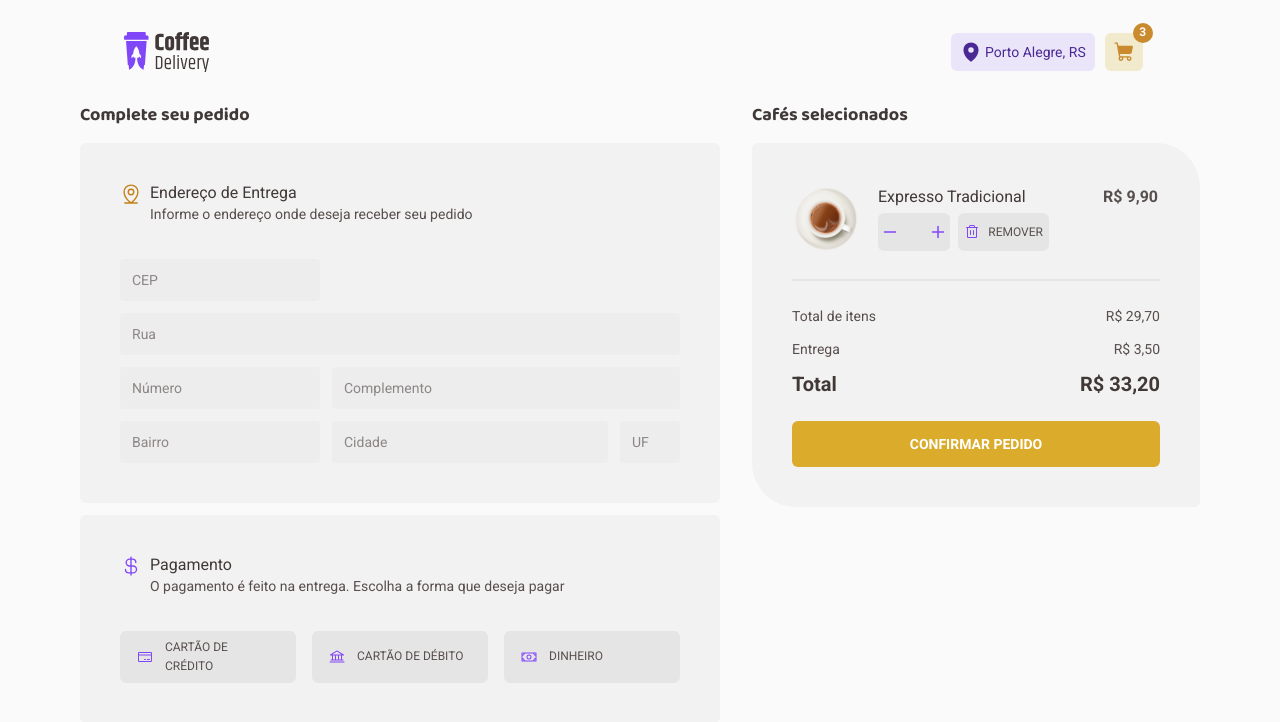
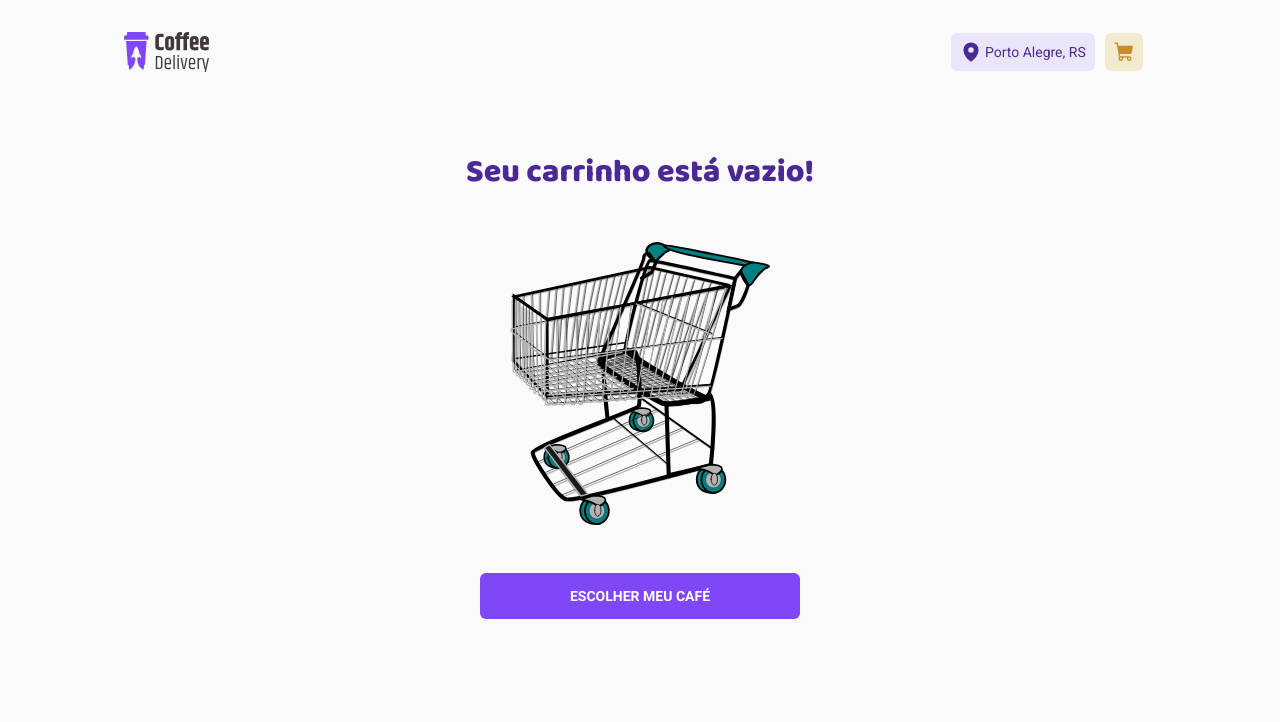
Before and after one commit to h3zord/coffee-delivery, a React (Vite) app: page /checkout in a window 1280 px wide. Shown: the top 722 px of the page. Built offline with nearby package versions, Linux system fonts and the light colour scheme; the HTML template or start-up script is replaced by a standard one.

Commit message:
feat: adding selected coffee

```diff
--- a/src/components/Header/index.tsx
+++ b/src/components/Header/index.tsx
@@ -2,8 +2,16 @@ import { NavLink } from 'react-router-dom'
 import { HeaderContainer } from './style'
 import { MapPin, ShoppingCart } from '@phosphor-icons/react'
 import coffeeDeliveryLogo from '../../assets/logo.svg'
+import { useContext } from 'react'
+import { OrderContext } from '../../contexts/OrderContext'
 
 export function Header() {
+  const { coffeeListOrder } = useContext(OrderContext)
+
+  const coffeeQuantity = coffeeListOrder.reduce((acc, curr) => {
+    return (acc += curr.quantity)
+  }, 0)
+
   return (
     <HeaderContainer>
       <img src={coffeeDeliveryLogo} alt="" />
@@ -14,7 +22,10 @@ export function Header() {
           <NavLink to={'/checkout'} title="Redirect to checkout">
             <div className="cart-button">
               <ShoppingCart size="22" weight="fill" color="#C47F17" />
-              <div className="counter-coffee">3</div>
+
+              {coffeeListOrder.length > 0 && (
+                <div className="counter-coffee">{coffeeQuantity}</div>
+              )}
             </div>
           </NavLink>
         </nav>
--- a/src/contexts/OrderContext.tsx
+++ b/src/contexts/OrderContext.tsx
@@ -1,11 +1,11 @@
 import { createContext, useReducer } from 'react'
+import { coffeeListOrderReducer } from '../reducers/coffeeListOrder'
+import { addCoffeeToCartAction } from '../reducers/actions'
 import {
   IDataCoffeeCart,
   IOrderContextProviderProps,
   IOrderContextType,
 } from '../interfaces'
-import { coffeeListOrderReducer } from '../reducers/coffeeListOrder'
-import { addCoffeeToCartAction } from '../reducers/actions'
 
 export const OrderContext = createContext({} as IOrderContextType)
 
@@ -17,7 +17,7 @@ export function OrderContextProvider({ children }: IOrderContextProviderProps) {
   }
 
   return (
-    <OrderContext.Provider value={{ addCoffeeToCart }}>
+    <OrderContext.Provider value={{ coffeeListOrder, addCoffeeToCart }}>
       {children}
     </OrderContext.Provider>
   )
--- a/src/interfaces/index.ts
+++ b/src/interfaces/index.ts
@@ -9,6 +9,7 @@ export interface IDataCoffeeCart {
 }
 
 export interface IOrderContextType {
+  coffeeListOrder: IDataCoffeeCart[]
   addCoffeeToCart: (newCoffee: IDataCoffeeCart) => void
 }
 
--- a/src/pages/Checkout/components/SelectedCoffee/index.tsx
+++ b/src/pages/Checkout/components/SelectedCoffee/index.tsx
@@ -1,3 +1,8 @@
+import { useContext } from 'react'
+import { ProductQuantity } from '../../../../components/ProductQuantity'
+import { Trash } from '@phosphor-icons/react'
+import { NavLink } from 'react-router-dom'
+import { OrderContext } from '../../../../contexts/OrderContext'
 import {
   BoughtCoffeContent,
   ConfirmButton,
@@ -5,23 +10,23 @@ import {
   SelectedCoffeeContent,
   TotalPriceContent,
 } from './style'
-import coffee from '../../../../assets/chocolate-quente.svg'
-import { ProductQuantity } from '../../../../components/ProductQuantity'
-import { Trash } from '@phosphor-icons/react'
-import { NavLink } from 'react-router-dom'
 
 export function SelectedCoffee() {
+  const { coffeeListOrder } = useContext(OrderContext)
+
   return (
     <SelectedCoffeeContainer>
       <h6>Cafés selecionados</h6>
       <SelectedCoffeeContent>
-        <BoughtCoffeContent>
+        {coffeeListOrder.map((coffee) => (
+          <>
+            <BoughtCoffeContent key={coffee.id}>
               <div>
-            <img src={coffee} alt="" />
+                <img src={coffee.thumbnail} alt="" />
                 <div>
-              <p>Expresso Tradicional</p>
+                  <p>{coffee.name}</p>
                   <div>
-                <ProductQuantity />
+                    <ProductQuantity coffeeQuantity={coffee.quantity} />
                     <button className="remove-button">
                       <Trash size="16" color="#8047f8" />
                       REMOVER
@@ -29,9 +34,16 @@ export function SelectedCoffee() {
                   </div>
                 </div>
               </div>
-          <span>R$ 9,90</span>
+              <span>
+                {`R$ ${(coffee.price * coffee.quantity)
+                  .toFixed(2)
+                  .replace('.', ',')}`}
+              </span>
             </BoughtCoffeContent>
             <hr />
+          </>
+        ))}
+
         <TotalPriceContent>
           <div>
             <span>Total de itens</span>
--- a/src/pages/Checkout/index.tsx
+++ b/src/pages/Checkout/index.tsx
@@ -1,15 +1,24 @@
+import { useContext } from 'react'
 import { EmptyCart } from './components/EmptyCart'
 import { OrderInfo } from './components/OrderInfo'
 import { SelectedCoffee } from './components/SelectedCoffee'
 import { CheckoutContainer, CheckoutContent } from './style'
+import { OrderContext } from '../../contexts/OrderContext'
 
 export function Checkout() {
+  const { coffeeListOrder } = useContext(OrderContext)
+
   return (
     <CheckoutContainer>
       <CheckoutContent>
-        {/* <EmptyCart /> */}
-        <OrderInfo />
-        <SelectedCoffee />
+        {coffeeListOrder.length ? (
+          <>
+            <OrderInfo />
+            <SelectedCoffee />
+          </>
+        ) : (
+          <EmptyCart />
+        )}
       </CheckoutContent>
     </CheckoutContainer>
   )
--- a/src/pages/Home/components/ProductCard/index.tsx
+++ b/src/pages/Home/components/ProductCard/index.tsx
@@ -4,11 +4,11 @@ import { ProductCardContainer } from './styles'
 import { ShoppingCartSimple } from '@phosphor-icons/react'
 import { IDataCoffee, IDataCoffeeCart } from '../../../../interfaces'
 import { coffeeQuantityReducer } from '../../../../reducers/coffeeQuantity'
+import { OrderContext } from '../../../../contexts/OrderContext'
 import {
   addOneMoreCoffeeAction,
   removeOneMoreCoffeeAction,
 } from '../../../../reducers/actions'
-import { OrderContext } from '../../../../contexts/OrderContext'
 
 export function ProductCard(coffee: IDataCoffee) {
   const { addCoffeeToCart } = useContext(OrderContext)
--- a/src/pages/Sucess/components/OrderConfirmation/index.tsx
+++ b/src/pages/Sucess/components/OrderConfirmation/index.tsx
@@ -1,10 +1,10 @@
+import deliveryMan from '../../../../assets/delivery-man.svg'
+import { CurrencyDollar, MapPin, Timer } from '@phosphor-icons/react'
 import {
   OrderConfirmationContainer,
   OrderConfirmationContent,
   OrderDetails,
 } from './style'
-import deliveryMan from '../../../../assets/delivery-man.svg'
-import { CurrencyDollar, MapPin, Timer } from '@phosphor-icons/react'
 
 export function OrderConfirmation() {
   return (
--- a/src/reducers/coffeeListOrder.ts
+++ b/src/reducers/coffeeListOrder.ts
@@ -11,7 +11,8 @@ export function coffeeListOrderReducer(
       const isOnTheList = state.findIndex(
         ({ id }) => id === action.payload.newCoffee.id,
       )
-      console.log(isOnTheList)
+
+      if (action.payload.newCoffee.quantity === 0) return state
 
       if (isOnTheList > -1) {
         return produce(state, (draft) => {
```
Lines whose indentation alone changed are shown as unchanged.
